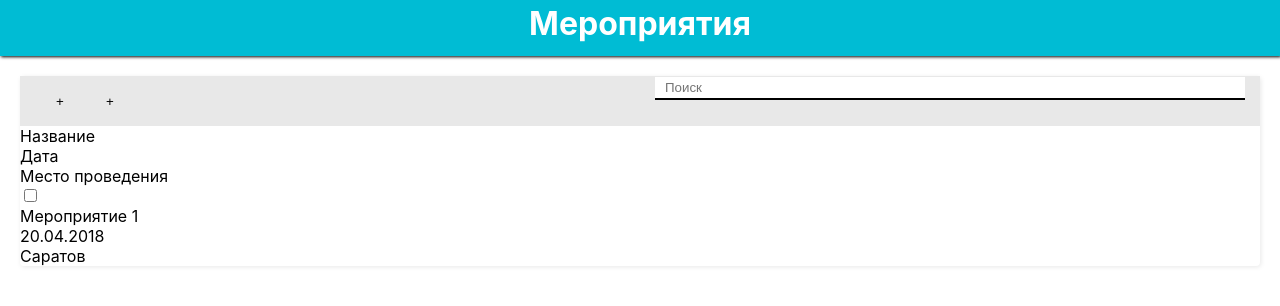
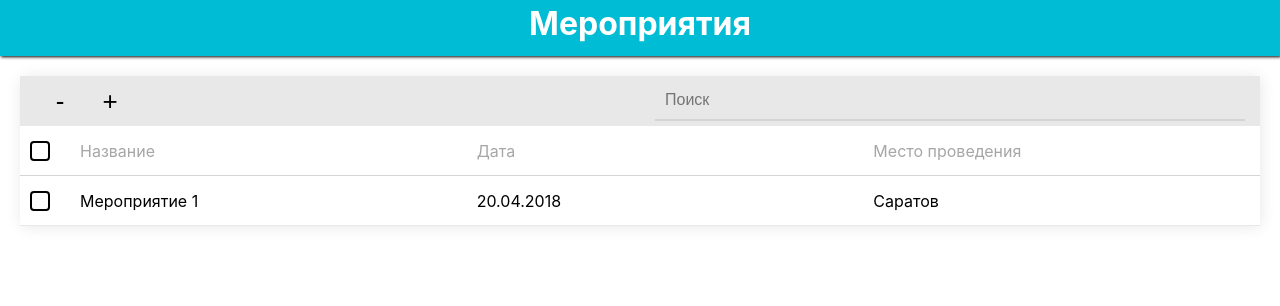
Before and after one commit to rtxrulez/events-list, a React (Create React App) app: page / in a window 1280 px wide. Shown: the top 306 px of the page. Built offline with nearby package versions, Linux system fonts and the light colour scheme.

Commit message:
интерфейс

```diff
--- a/src/App.js
+++ b/src/App.js
@@ -10,16 +10,25 @@ function App() {
       <section className="list">
         <div className="list__header">
           <div className="list__header-control">
-            <button className="btn btn-transparent">+</button>
+            <button className="btn btn-transparent">-</button>
             <button className="btn btn-transparent">+</button>
           </div>
           <div className="list__search">
-              <input type="text" className="form-control list__search-input" placeholder="Поиск" />
+            <input
+              type="text"
+              className="form-control list__search-input"
+              placeholder="Поиск"
+            />
           </div>
         </div>
         <div className="list__content">
           <div className="list__item list__item--head">
-            <div className="list__item-checkbox"></div>
+            <div className="list__item-checkbox">
+              <label className="checkbox">
+                <input type="checkbox" />
+                <div className="cr"></div>
+              </label>
+            </div>
             <div className="list__item-name">Название</div>
             <div className="list__item-date">Дата</div>
             <div className="list__item-location">Место проведения</div>
@@ -27,7 +36,7 @@ function App() {
           <div className="list__scroll">
             <div className="list__item">
               <div className="list__item-checkbox">
-                <label htmlFor="" className="checkbox">
+                <label className="checkbox">
                   <input type="checkbox" />
                   <div className="cr"></div>
                 </label>
--- a/src/App.scss
+++ b/src/App.scss
@@ -1,3 +1,5 @@
+$gray: #e8e8e8;
+
 *, *:before, *:after {
   box-sizing: border-box;
 }
@@ -30,7 +32,7 @@ header {
   display: flex;
   flex-direction: column;
   margin: 20px;
-  box-shadow: 1px 1px 5px #e8e8e8;
+  box-shadow: 1px 1px 15px #e8e8e8;
   border-radius: 4px;
 
   &__header {
@@ -42,18 +44,52 @@ header {
 
   &__header-control {
     padding: 0 15px;
+
+    .btn {
+      font-size: 26px;
+      cursor: pointer;
+    }
   }
 
   &__search {
     width: 50%;
     padding: 0 15px;
+    display: flex;
+    align-items: center;
   }
 
   &__search-input {
     width: 100%;
     border: 0;
-    border-bottom: 2px solid #000;
+    border-bottom: 2px solid  #d4d4d4;
     padding: 3px 10px;
+  }
+
+  &__item {
+    display: flex;
+    align-items: center;
+    min-height: 50px;
+    border-bottom: 1px solid $gray;
+
+
+    &--head {
+      border-bottom: 1px solid  #d4d4d4;
+      color: #a6a6a6;
+    }
+
+    > div {
+      padding: 0 10px;
+      width: 100%;
+    }
+  }
+
+  &__item-checkbox {
+    min-width: 50px !important;
+    max-width: 50px;
+  }
+
+  &__item-name {
+    min-width: 120px;
   }
 }
 
@@ -67,3 +103,42 @@ header {
   min-height: 50px;
   text-align: center;
 }
+
+.form-control {
+  display: inline-block;
+  min-height: 40px;
+  font-size: 16px;
+  background: $gray;
+
+}
+
+.checkbox {
+  position: relative;
+
+  input[type="checkbox"] {
+    opacity: 0;
+    width: 1px;
+    height: 1px;
+    visibility: hidden;
+    position: absolute;
+  }
+
+  .cr {
+    width: 20px;
+    height: 20px;
+    border-radius: 4px;
+    border: 2px solid #000;
+    cursor: pointer;
+  }
+
+  input:checked {
+    &~.cr {
+      background: url('./check.svg');
+      background-color: #000;
+      background-repeat: no-repeat;
+      background-position: center;
+      background-size: 80%;
+      color: #fff;
+    }
+  }
+}
```
Also changed, not shown: src/check.svg (added).
